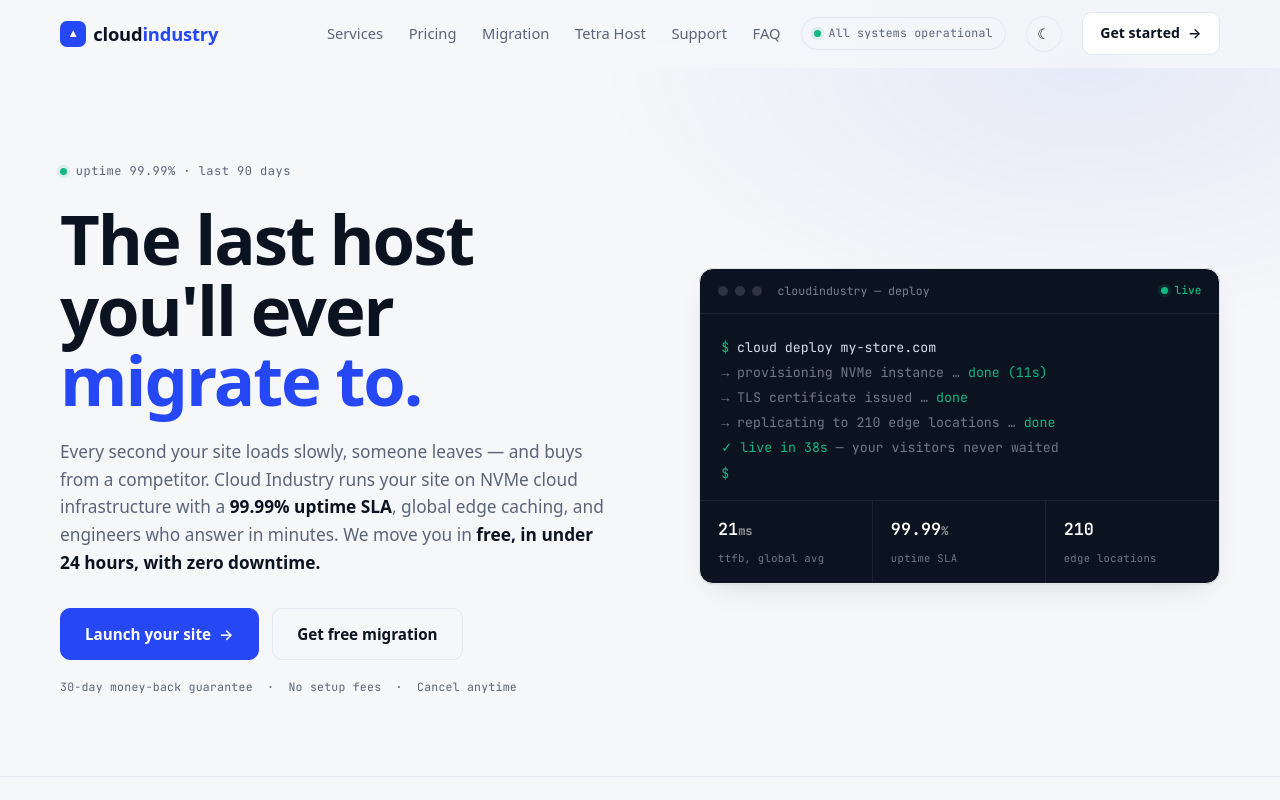
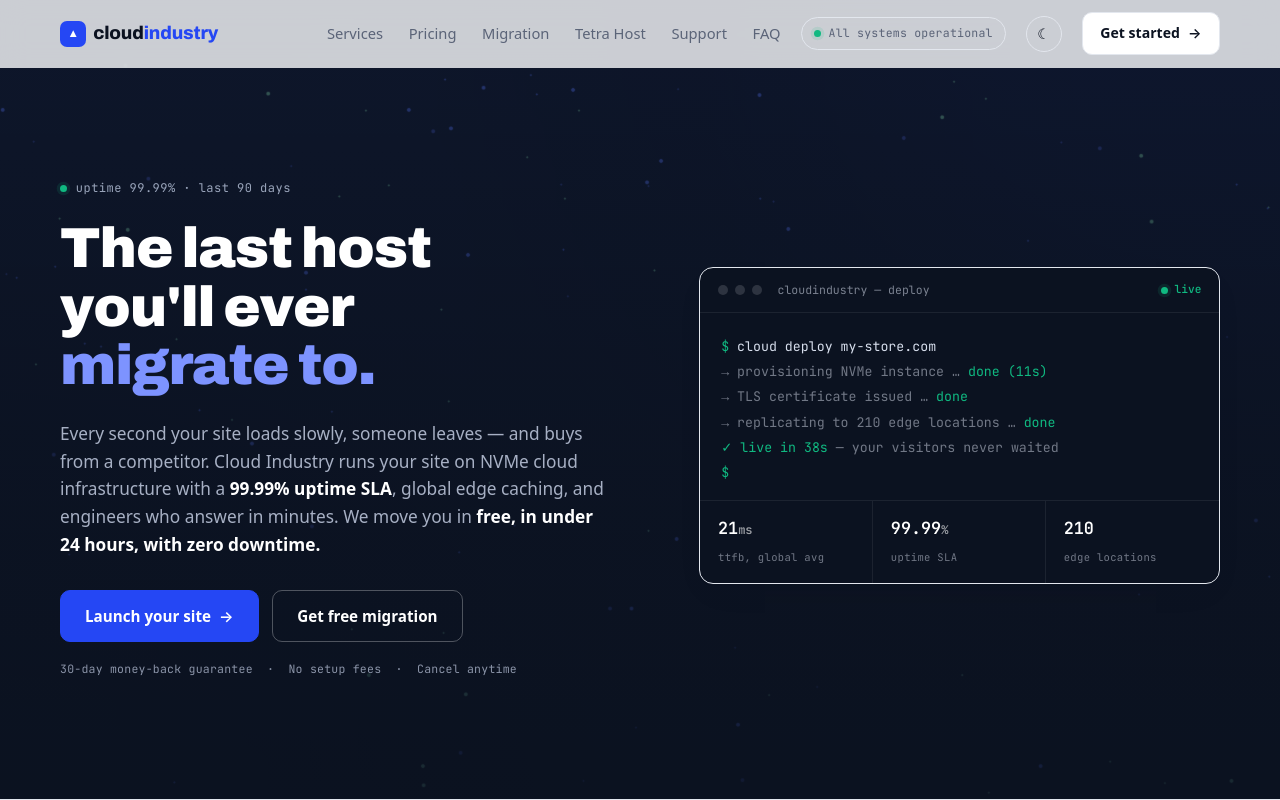
Before and after one commit to magnetoid/cloud-industry-website, a plain HTML site: page index.html in a window 1280 px wide. Shown: the top 800 px of the page. Drawn offline with nearby package versions, Linux system fonts and the light colour scheme; a web font is replaced by a local one.

Commit message:
Full-screen cinematic hero, Archivo Expanded display face, hero image slot
- Swap display font Cabinet Grotesk -> Archivo (variable width axis,
  rendered expanded at 125% across all display-type elements)
- Hero is now 100svh, always dark/cinematic in both themes, with a
  generated placeholder backdrop at assets/hero-bg.png (replace with a
  real render, same filename, to change the backdrop)
- Tighter hero title scale to fit the expanded face

Co-Authored-By: Claude Fable 5 <noreply@anthropic.com>

```diff
--- a/css/style.css
+++ b/css/style.css
@@ -2,11 +2,11 @@
    Cloud Industry — hosting platform
    Minimal, precise, engineered. One accent (ultramarine);
    green is reserved for operational-status semantics only.
-   Display: Cabinet Grotesk · Body: Switzer · Data: JetBrains Mono
+   Display: Archivo Expanded · Body: Switzer · Data: JetBrains Mono
    ══════════════════════════════════════════════════════════ */
 
 :root {
-  --font-display: "Cabinet Grotesk", "Switzer", system-ui, sans-serif;
+  --font-display: "Archivo", "Switzer", system-ui, sans-serif;
   --font-body: "Switzer", system-ui, -apple-system, sans-serif;
   --font-mono: "JetBrains Mono", ui-monospace, monospace;
 
@@ -78,6 +78,14 @@ button { font: inherit; color: inherit; background: none; border: 0; cursor: poi
   margin-inline: auto;
 }
 .container--narrow { max-width: 780px; }
+
+/* Archivo's width axis: everything set in the display face runs expanded */
+:is(.hero__title, .section__title, .cta__title, .guarantee__title,
+    .plan__name, .svc h3, .step h3, .faq__item summary, .nav__logo,
+    .proof__item b, .support__stat b, .support__channels b,
+    .ledger__value, .quote figcaption b, .plan__price b) {
+  font-stretch: 125%;
+}
 
 /* ── status dot (semantic green — operational only) ───── */
 .status-pill {
@@ -219,13 +227,21 @@ button { font: inherit; color: inherit; background: none; border: 0; cursor: poi
 .btn__arrow { transition: transform 0.2s ease; }
 .btn:hover .btn__arrow { transform: translateX(3px); }
 
-/* ── hero ──────────────────────────────────────────────── */
+/* ── hero: full-viewport, cinematic dark in both themes ──
+   Drop a Midjourney render at assets/hero-bg.jpg and it becomes the
+   backdrop; without the file the ink + ultramarine glow layers show. */
 .hero {
-  padding: calc(var(--nav-h) + 5.5rem) 0 5rem;
+  min-height: 100svh;
+  display: flex;
+  align-items: center;
+  padding: calc(var(--nav-h) + 3rem) 0 4rem;
   border-bottom: 1px solid var(--hairline);
+  color: #e8ecf4;
   background:
-    radial-gradient(700px 380px at 85% 8%, var(--accent-soft), transparent 70%),
-    var(--bg);
+    linear-gradient(to bottom, rgba(11, 18, 32, 0.62), rgba(11, 18, 32, 0.88)),
+    url("../assets/hero-bg.png") center / cover no-repeat,
+    radial-gradient(1000px 560px at 82% 10%, rgba(37, 71, 244, 0.32), transparent 70%),
+    #0b1220;
 }
 .hero__grid {
   display: grid;
@@ -239,34 +255,42 @@ button { font: inherit; color: inherit; background: none; border: 0; cursor: poi
   gap: 0.55rem;
   font-family: var(--font-mono);
   font-size: 0.75rem;
-  color: var(--muted);
+  color: #9aa5bb;
   letter-spacing: 0.04em;
   margin-bottom: 1.4rem;
 }
 .hero__title {
   font-family: var(--font-display);
-  font-weight: 800;
-  font-size: clamp(2.6rem, 5.4vw, 4.3rem);
-  line-height: 1.02;
-  letter-spacing: -0.03em;
+  font-weight: 900;
+  font-size: clamp(2.3rem, 4.4vw, 3.8rem);
+  line-height: 1.04;
+  letter-spacing: -0.02em;
+  color: #fff;
   margin-bottom: 1.5rem;
 }
-.hero__title em, .section__title em, .cta__title em, .guarantee__title em {
+.hero__title em { font-style: normal; color: #7d93ff; }
+.section__title em, .cta__title em, .guarantee__title em {
   font-style: normal;
   color: var(--accent);
 }
 .hero__sub {
   font-size: 1.08rem;
-  color: var(--muted);
+  color: #a7b0c4;
   max-width: 34rem;
   margin-bottom: 2rem;
 }
-.hero__sub strong { color: var(--ink); }
+.hero__sub strong { color: #fff; }
 .hero__cta { display: flex; flex-wrap: wrap; gap: 0.85rem; margin-bottom: 1.1rem; }
+.hero .btn--ghost {
+  background: transparent;
+  border-color: rgba(255, 255, 255, 0.28);
+  color: #fff;
+}
+.hero .btn--ghost:hover { border-color: #7d93ff; }
 .hero__assure {
   font-family: var(--font-mono);
   font-size: 0.72rem;
-  color: var(--muted);
+  color: #8b94a8;
   letter-spacing: 0.02em;
 }
 
--- a/index.html
+++ b/index.html
@@ -10,8 +10,8 @@
   <meta property="og:type" content="website" />
   <link rel="preconnect" href="https://fonts.googleapis.com" />
   <link rel="preconnect" href="https://fonts.gstatic.com" crossorigin />
-  <link href="https://fonts.googleapis.com/css2?family=JetBrains+Mono:wght@400;500;600&display=swap" rel="stylesheet" />
-  <link href="https://api.fontshare.com/v2/css?f[]=cabinet-grotesk@500,700,800&f[]=switzer@400,500,600&display=swap" rel="stylesheet" />
+  <link href="https://fonts.googleapis.com/css2?family=JetBrains+Mono:wght@400;500;600&family=Archivo:wdth,wght@62..125,400..900&display=swap" rel="stylesheet" />
+  <link href="https://api.fontshare.com/v2/css?f[]=switzer@400,500,600&display=swap" rel="stylesheet" />
   <script>
     /* set theme before first paint to avoid a flash */
     document.documentElement.dataset.theme =
```
Also changed, not shown: tetra.html (+2 -2 lines), assets/hero-bg.png (added).
